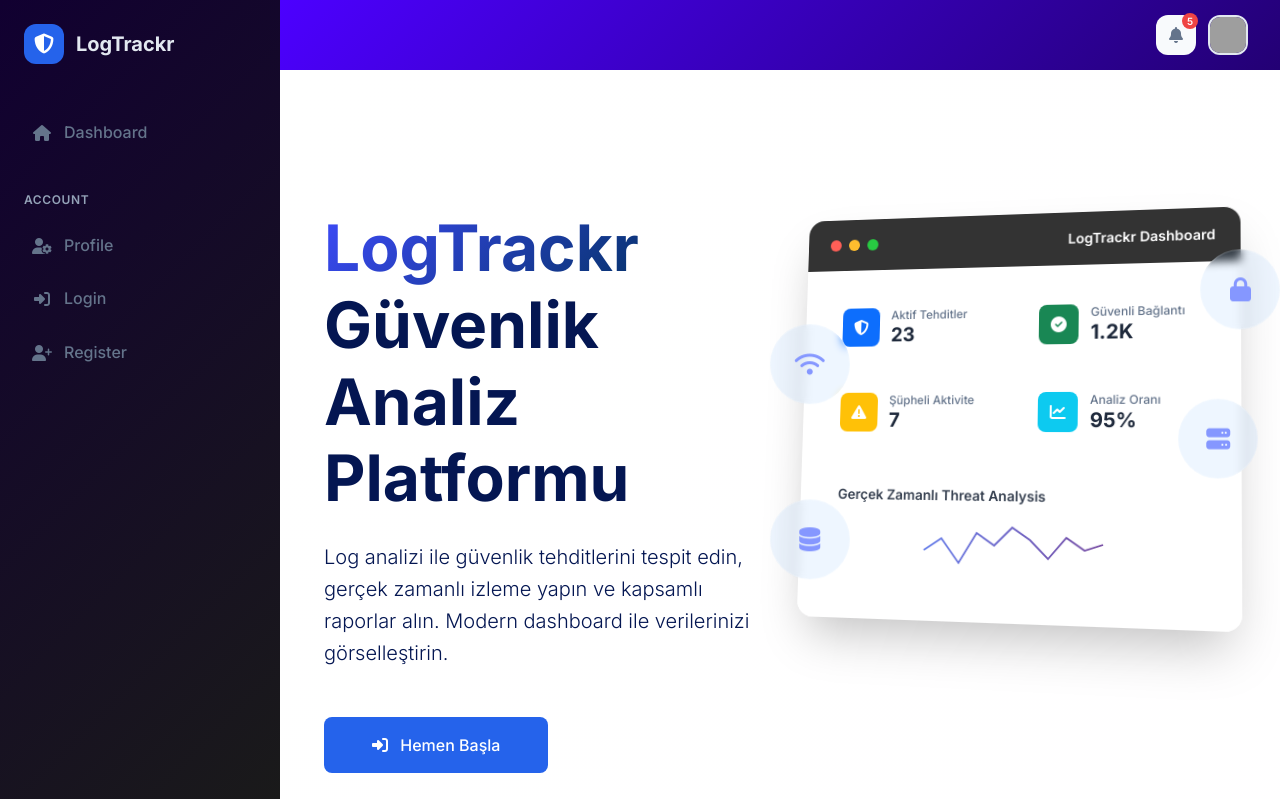
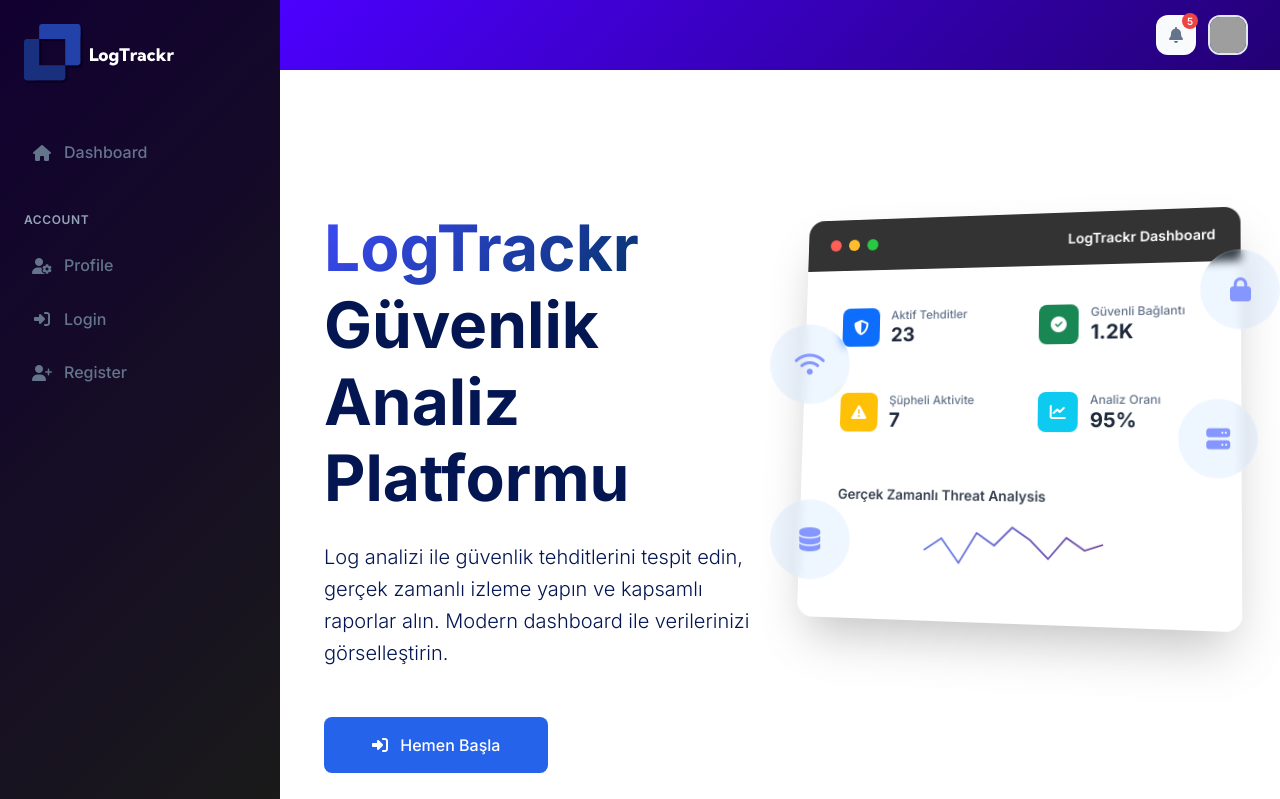
Before and after one commit to yusufmertusta/loga, a Django app: page / in a window 1280 px wide. Shown: the top 799 px of the page. Run offline with Django 4.2, Linux system fonts and the light colour scheme; grey boxes are pictures that could not be loaded.

Commit message:
Update base.html

```diff
--- a/templates/base.html
+++ b/templates/base.html
@@ -750,12 +750,10 @@
         <div class="sidebar" id="sidebar" style="background: linear-gradient(135deg, #110031 0%, #1a1a1a 100%)">
             <div class="sidebar-header">
                 <a href="/" class="sidebar-brand">
-                    <div class="brand-icon">
-                        <i class="fas fa-shield-alt"></i>
-                    </div>
-                    <span>LogTrackr</span>
+                    <img src="/static/images/logo_logt.svg" alt="LogTrackr Logo" width="150" height="auto">
                 </a>
             </div>
+
 
             <nav class="sidebar-nav">
                 <!-- Main Navigation -->
```
